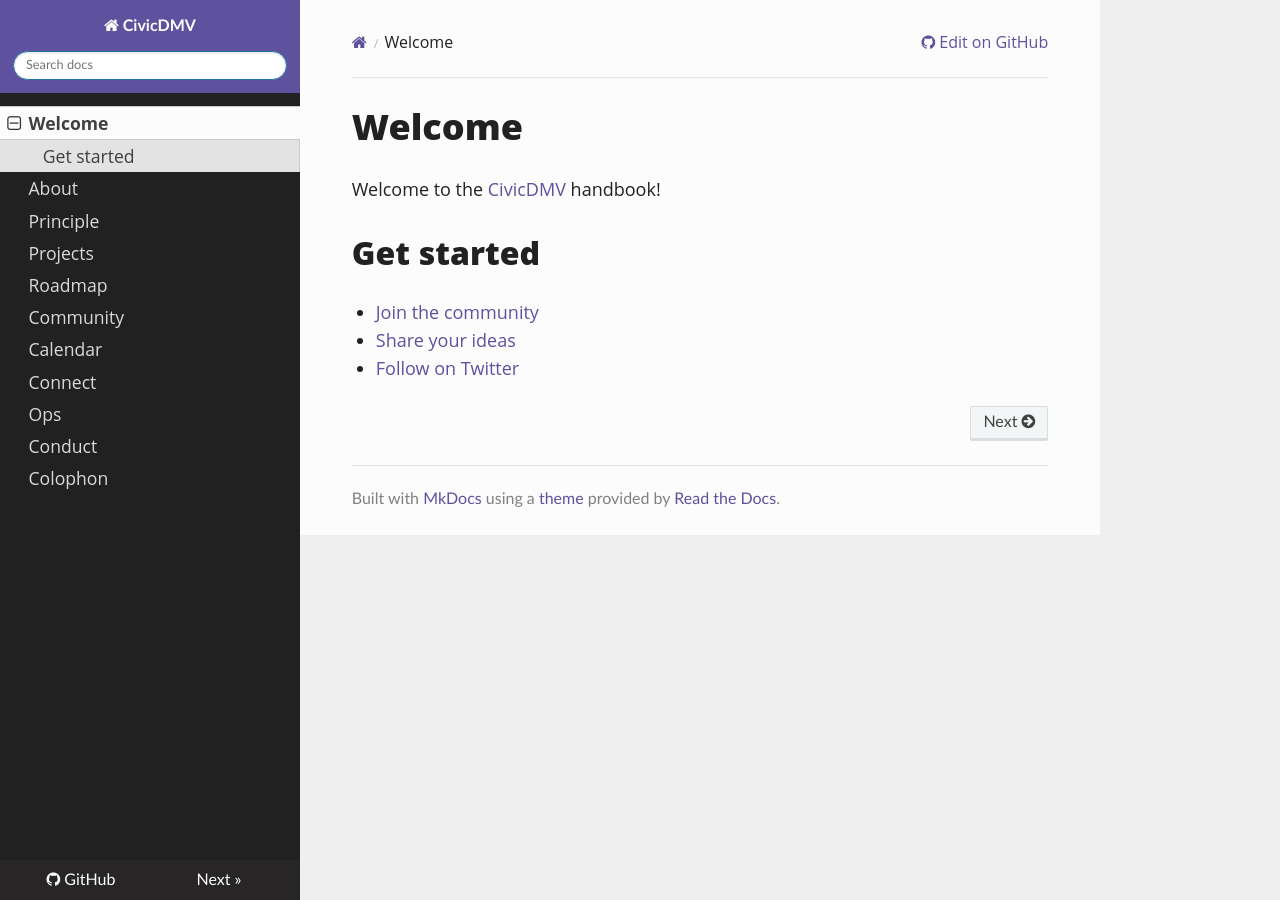
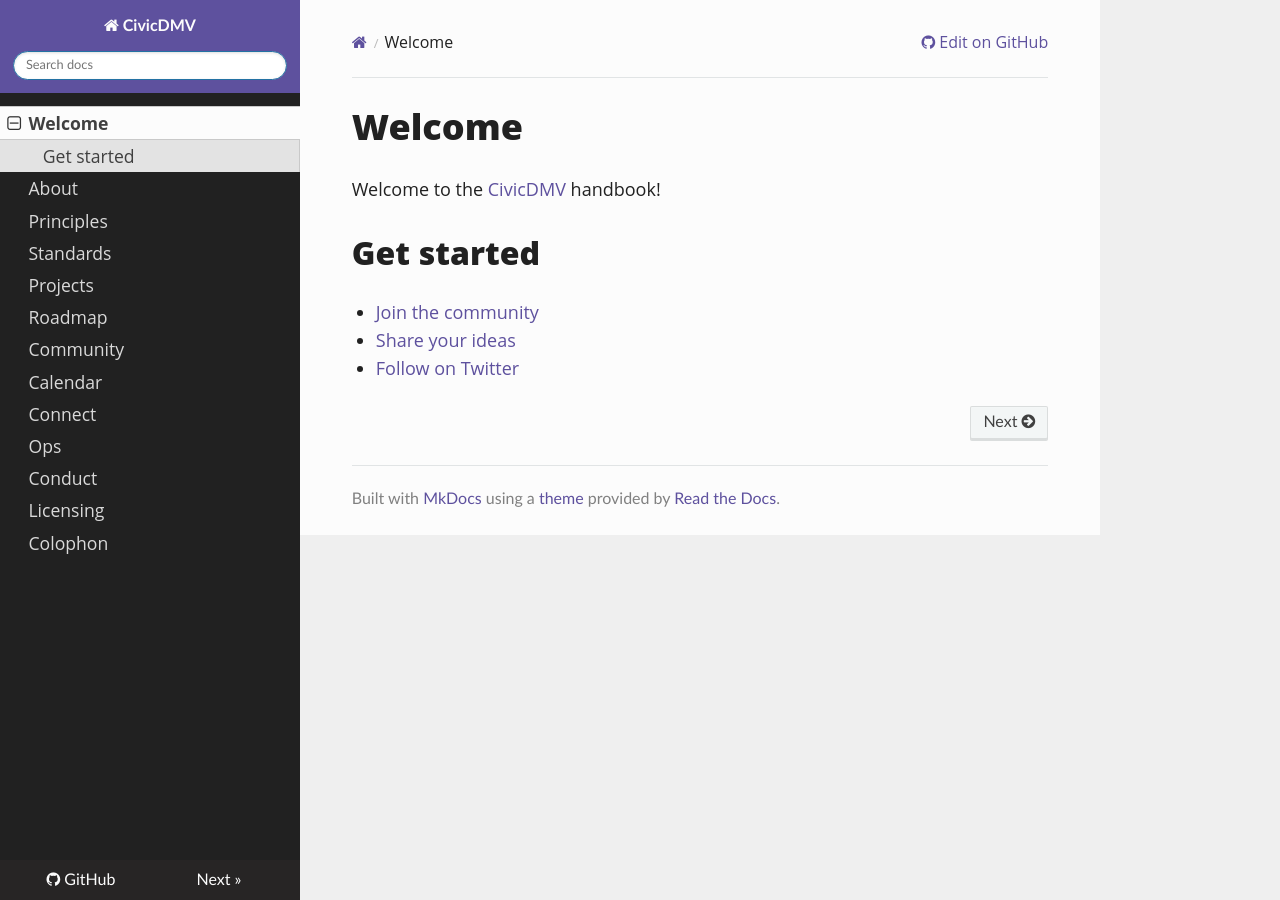
Before and after one commit to civicdmv/handbook, an MkDocs documentation site: the page built from docs/README.md, in a window 1280 px wide. Built offline with MkDocs 1.6.1, drawn with Linux system fonts in a browser that asks for light colours; nearby versions of some CDN libraries; old or Windows-style settings are respelled for this version of MkDocs.

Commit message:
Update mkdocs.yml

```diff
--- a/mkdocs.yml
+++ b/mkdocs.yml
@@ -15,7 +15,8 @@ plugins:
 pages:
     - Welcome: README.md
     - About: about.md
-    - Principle: principles.md
+    - Principles: principles.md
+    - Standards: standards.md
     - Projects: projects.md
     - Roadmap: roadmap.md
     - Community: community.md
@@ -23,4 +24,5 @@ pages:
     - Connect: connect.md
     - Ops: ops.md
     - Conduct: conduct.md
+    - Licensing: licensing.md
     - Colophon: colophon.md
```
